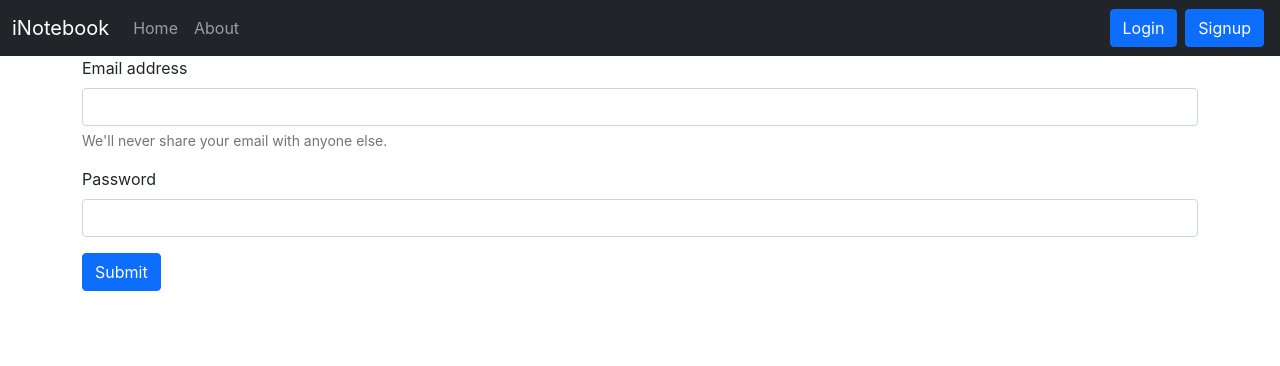
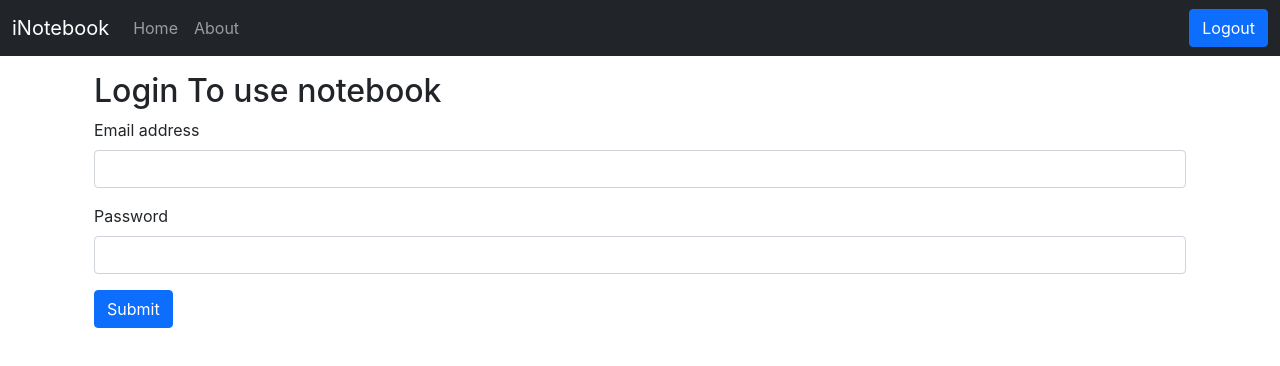
Before and after one commit to QaziAhmad77/Notes-Storing-App, a React (Create React App) app in the folder frontend/: page /login in a window 1280 px wide. Shown: the top 366 px of the page. Built offline with nearby package versions, Linux system fonts and the light colour scheme; sample sign-in values are in the browser's storage.

Commit message:
frontend

```diff
--- a/frontend/src/components/Login.js
+++ b/frontend/src/components/Login.js
@@ -33,6 +33,8 @@ const Login = (props) => {
   };
 
   return (
+    <div className="container mt-3">
+      <h2>Login To use notebook</h2>
       <div>
         <form onSubmit={handleSubmit}>
           <div className="mb-3">
@@ -40,9 +42,6 @@ const Login = (props) => {
               Email address
             </label>
             <input type="email" className="form-control" value={credentials.email} onChange={onChange} id="email" name="email" aria-describedby="emailHelp" />
-          <div id="emailHelp" className="form-text">
-            We'll never share your email with anyone else.
-          </div>
           </div>
           <div className="mb-3">
             <label htmlFor="password" className="form-label">
@@ -56,6 +55,7 @@ const Login = (props) => {
           </button>
         </form>
       </div>
+    </div>
   );
 };
 
--- a/frontend/src/components/Navbar.js
+++ b/frontend/src/components/Navbar.js
@@ -1,7 +1,12 @@
 import React, { useEffect } from "react";
-import { Link, useLocation } from "react-router-dom";
+import { Link, useLocation, useNavigate } from "react-router-dom";
 
 const Navbar = () => {
+  let navigate = useNavigate();
+  const handleLogout = () => {
+    localStorage.removeItem("token");
+    navigate("/login");
+  };
   let location = useLocation();
   useEffect(() => {
     console.log(location.pathname);
@@ -36,6 +41,7 @@ const Navbar = () => {
               </Link>
             </li>
           </ul>
+          {!localStorage.getItem("token") ? (
             <form className="d-flex">
               <Link className="btn btn-primary mx-1" to="/login" role="button">
                 Login
@@ -44,6 +50,11 @@ const Navbar = () => {
                 Signup
               </Link>
             </form>
+          ) : (
+            <button onClick={handleLogout} className="btn btn-primary">
+              Logout
+            </button>
+          )}
         </div>
       </div>
     </nav>
```
Lines whose indentation alone changed are shown as unchanged.
